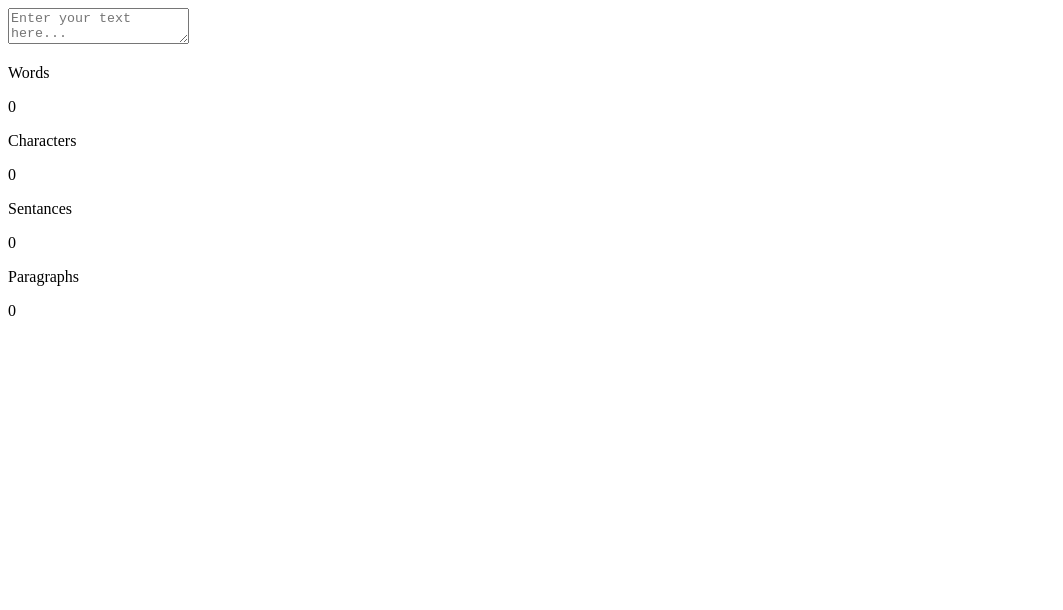
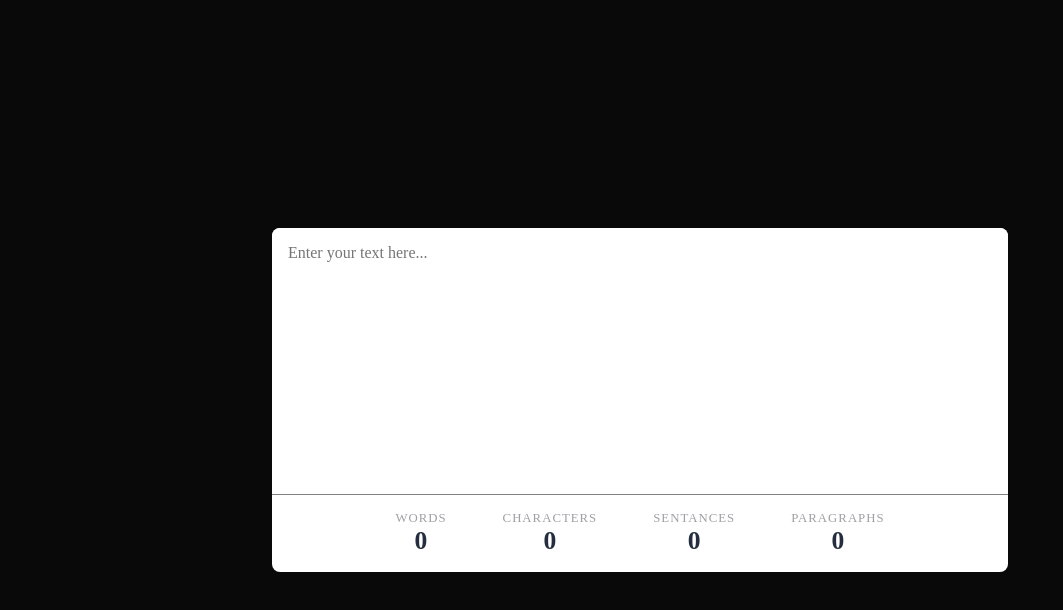
Before and after one commit to AndrewH1188/Word-Character-Counter, a plain HTML site: page index.html in a window 1280 px wide. Shown: the whole page, without its empty margins (0-1063 px from the left). Drawn offline with Linux system fonts and the light colour scheme.

Commit message:
Styling added in the Sass file for the HTML Elements

```diff
--- a/styles/styles.scss
+++ b/styles/styles.scss
@@ -0,0 +1,67 @@
+* {
+    margin: 0;
+    padding: 0;
+    box-sizing: border-box;
+}
+
+body {
+    font-family: poppins;
+    background-color: #090909;
+    color: #a09fa4;
+    height: 100vh;
+    display: flex;
+    flex-direction: column;
+    justify-content: center;
+    gap: 5rem;
+}
+
+.container {
+    width: 100%;
+    max-width: 46rem;
+    background-color: #fff;
+    border-radius: 0.5rem;
+    margin: 0 auto;
+    display: flex;
+    flex-direction: column;
+    gap: 1rem;
+}
+
+textarea {
+    resize: none;
+    width: 100%;
+    height: 250px;
+    padding: 1rem;
+    color: #242e3e;
+    font: inherit;
+    font-size: 1rem;
+    border-radius: inherit;
+    outline: none;
+    border: 0;
+}
+
+.output-container {
+    display: flex;
+    align-items: center;
+    justify-content: center;
+    gap: 3.5rem;
+    padding: 1rem;
+    border-top: 1px solid gray;
+}
+
+.output {
+    display: flex;
+    flex-direction: column;
+    text-align: center;
+
+    p {
+        font-size: 0.8rem;
+        text-transform: uppercase;
+        letter-spacing: 1px;
+    }
+
+    span {
+        font-size: 1.6rem;
+        font-weight: 700;
+        color: #242e3e;
+    }
+}
```
Also changed, not shown: index.html (+1 -2 lines), styles/styles.css, 1 other file.
